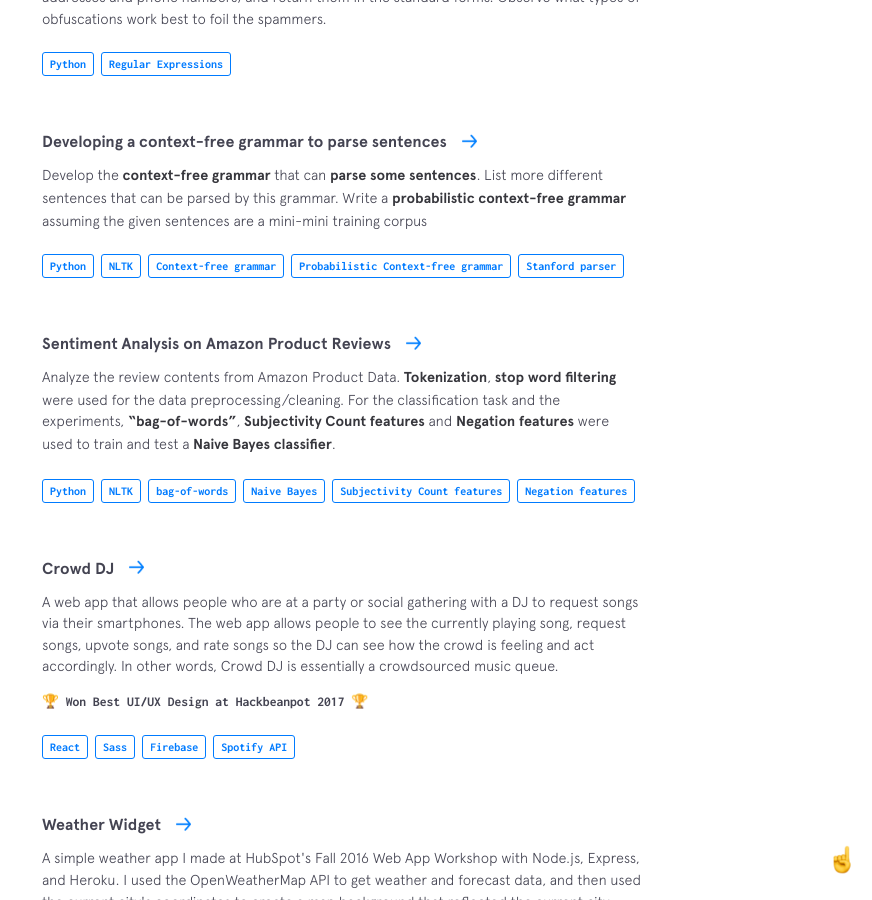
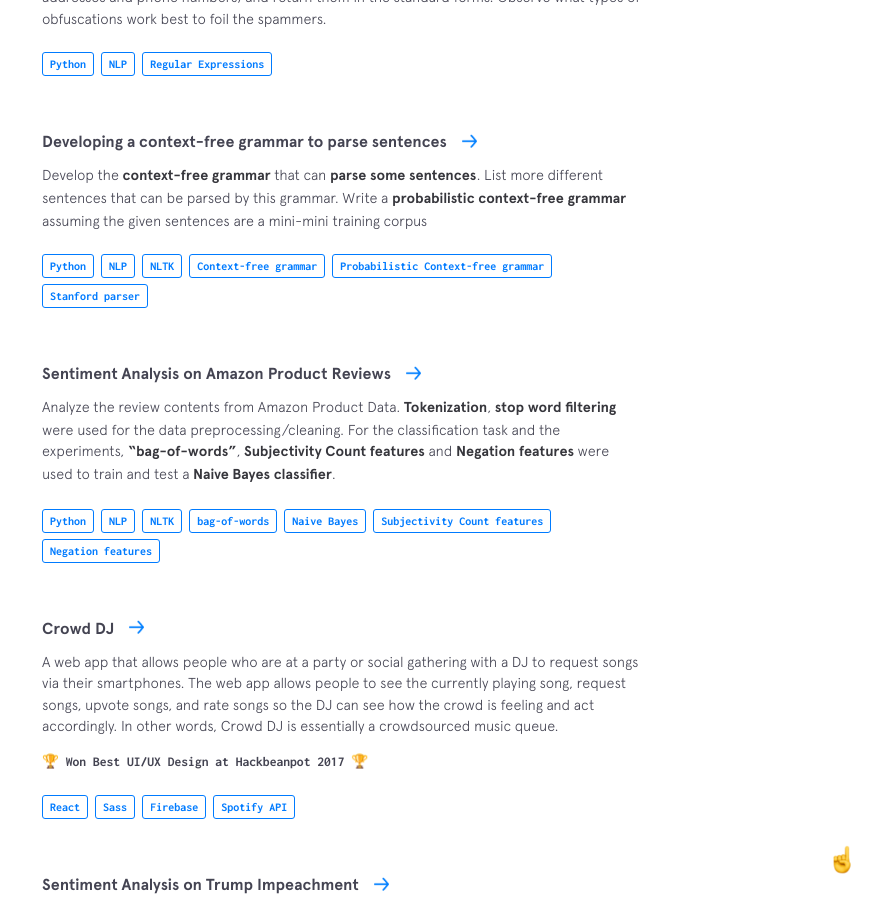
Before and after one commit to harper-he/harper-he.github.io, a Jekyll site: the page built from index.html, in a window 1280 px wide and 900 px high, scrolled down 4687 px. Shown: the whole window, without its empty margins (408-1280 px from the left). Built offline with Jekyll 4.4.1, drawn with Linux system fonts in a browser that asks for light colours; nearby versions of some CDN libraries; some of the changed text lies outside the part shown.

Commit message:
Update other-projects.yml

```diff
--- a/_data/other-projects.yml
+++ b/_data/other-projects.yml
@@ -8,6 +8,7 @@
                Compare the differences between deffrent periods.
   used:
     - thing: Python
+    - thing: NLP
     - thing: NLTK
     - thing: Bigram
     - thing: Pointwise Mutual Information
@@ -22,6 +23,7 @@
                and return them in the standard forms. Observe what types of obfuscations work best to foil the spammers.
   used:
     - thing: Python
+    - thing: NLP
     - thing: Regular Expressions
 
 - name: Developing a context-free grammar to parse sentences
@@ -32,6 +34,7 @@
                Write a <strong>probabilistic context-free grammar</strong> assuming the given sentences are a mini-mini training corpus
   used:
     - thing: Python
+    - thing: NLP
     - thing: NLTK
     - thing: Context-free grammar
     - thing: Probabilistic Context-free grammar
@@ -46,6 +49,7 @@
                For the classification task and the experiments, <strong>“bag-of-words”</strong>, <strong>Subjectivity Count features</strong> and <strong>Negation features</strong> were used to train and test a <strong>Naive Bayes classifier</strong>.
   used:
     - thing: Python
+    - thing: NLP
     - thing: NLTK
     - thing: bag-of-words
     - thing: Naive Bayes
@@ -64,19 +68,21 @@
     - thing: Firebase
     - thing: Spotify API
 
-- name: Weather Widget
-  url: http://quiet-dusk-89245.herokuapp.com/
-  code: https://github.com/bchiang7/DemoWebApp
-  description: A simple weather app I made at HubSpot's Fall 2016 Web App Workshop with Node.js, Express, and Heroku. I used the OpenWeatherMap API to get weather and forecast data, and then used the current city's coordinates to create a map background that reflected the current city using the Google Maps API.
-  img: weather
+- name: Sentiment Analysis on Trump Impeachment
+  url: https://github.com/harper-he/Python/tree/master/Natural%20Language%20Processing/Sentiment%20Analysis%20on%20Trump%20Impeachment
+  code: https://github.com/harper-he/Python/tree/master/Natural%20Language%20Processing/Sentiment%20Analysis%20on%20Trump%20Impeachment
+  description: We have performed sentiment analysis on Reddit comments on Trump impeachment.
+               We start by using a Python package named PRAW to scrape data, preprocessing and analyzing the word frequency.
+               There are four major features that we use to train the Naive Bayes classifier, document feature, SL feature, negation feature, and new SL feature.
+               In the experiment part, we used precision, recall and F-measure to evaluate the model performance.
+               It was my first experience of  LaTeX Editor!🙌🏻
   used:
-    - thing: JavaScript
-    - thing: CSS
-    - thing: Node.js
-    - thing: Express
-    - thing: Heroku
-    - thing: OpenWeatherMap API
-    - thing: Google Maps API
+    - thing: Python
+    - thing: NLP
+    - thing: NLTK
+    - thing: Data Scraping
+    - thing: Naive Bayes
+    - thing: LaTeX
 
 # - name: ScreenTime 2.0
 #   url: https://play.google.com/store/apps/details?id=com.starry.management
```
